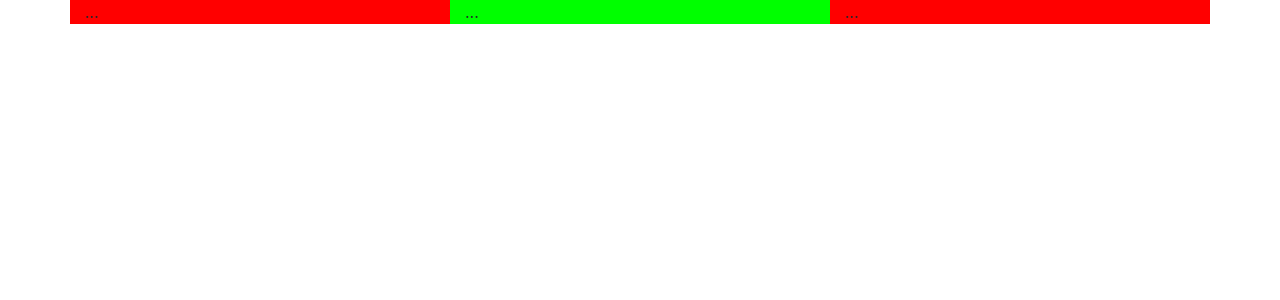
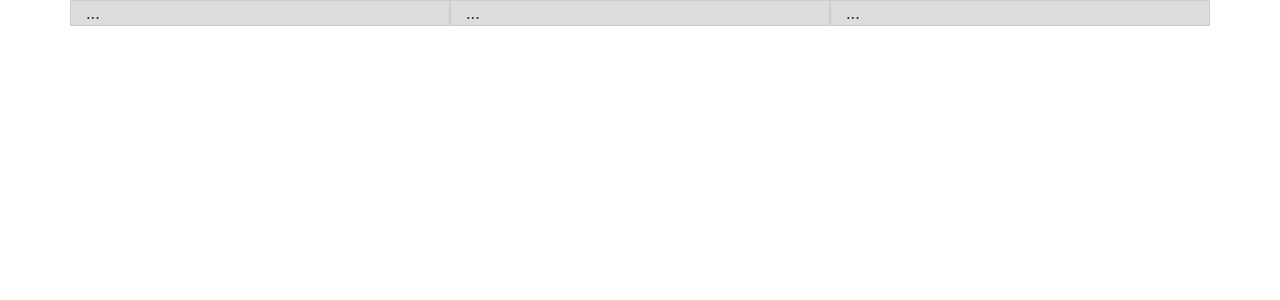
Before and after one commit to deusyvan/bootstrap4, a PHP site: page / in a window 1280 px wide. Shown: the top 300 px of the page. Run offline with PHP 8.4, Linux system fonts and the light colour scheme.

Commit message:
Começar estudar grid de coluna com largura e nova linha

```diff
--- a/index.php
+++ b/index.php
@@ -7,13 +7,19 @@
 		<link rel="stylesheet" href="assets/css/bootstrap.min.css" />
 
 		<title>Projeto Bootstrap 4</title>
+		<style type="text/css">
+		  .row [class^=col-], .row .col {
+		      background-color: #DDD;
+		      border: 1px solid #CCC;
+		  }
+		</style>
 	</head>
 	<body>
 		<div class="container">
     		<div class="row">
-    			<div class="col-sm" style="background-color: #FF0000">...</div>
-    			<div class="col-sm" style="background-color: #00FF00">...</div>
-    			<div class="col-sm" style="background-color: #FF0000">...</div>
+    			<div class="col-sm" >...</div>
+    			<div class="col" >...</div>
+    			<div class="col" >...</div>
     		</div>
 		</div>
 
```
